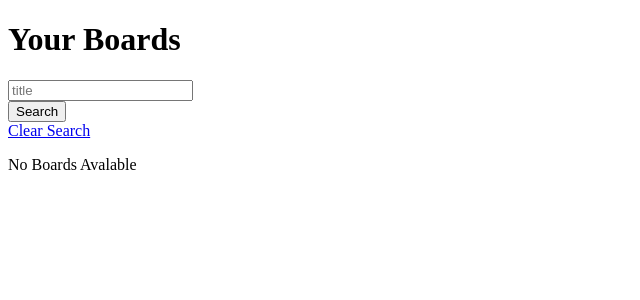
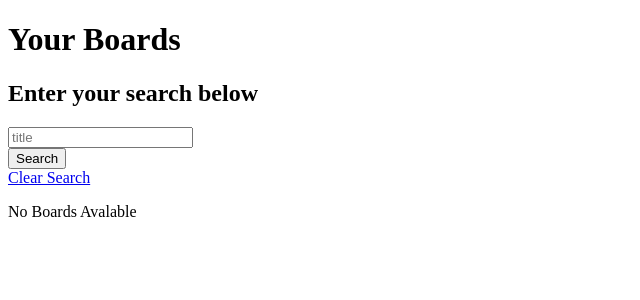
Before and after one commit to vvela2022/Gift-Planner-App, a Django app: page /boards/ in a window 1280 px wide. Shown: the part 26-326 px from the top of the page, without its empty margins (0-640 px from the left). Run offline with Django 4.2, Linux system fonts and the light colour scheme; data that the repository does not hold is empty.

Commit message:
dynamic search header added

```diff
--- a/main_app/templates/board_list.html
+++ b/main_app/templates/board_list.html
@@ -2,6 +2,7 @@
 {% block title %}Boards{% endblock %}
 {% block content %}
 <h1>Your Boards</h1>
+<h2>{{header}}</h2>
 
 <form>
     <div>
--- a/main_app/views.py
+++ b/main_app/views.py
@@ -29,6 +29,8 @@ class BoardList(TemplateView):
         title = self.request.GET.get('title')
         if title != None:
             context['boards'] = Board.objects.filter(title__icontains=title)
+            context['header'] = f"Searching for {title}"
         else:
             context["boards"] = Board.objects.all()
+            context['header'] = f"Enter your search below"
         return context
```
